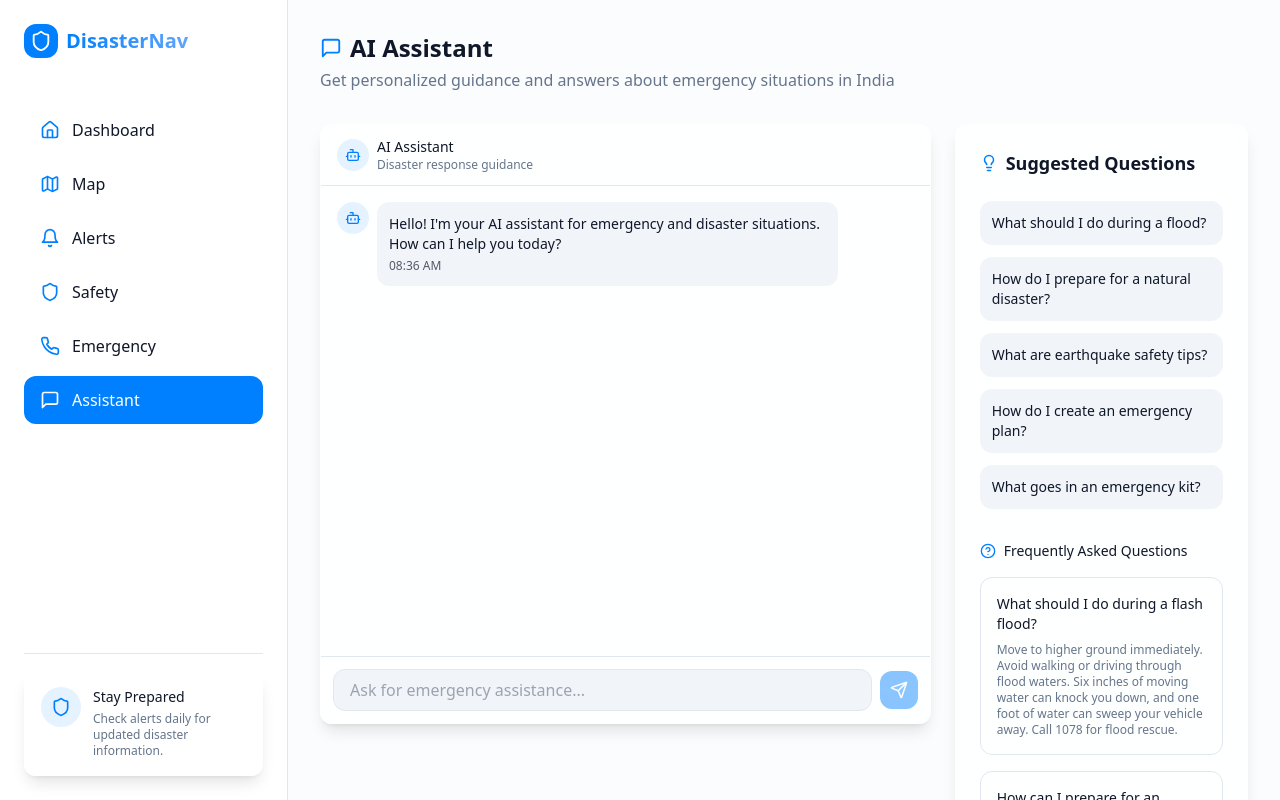
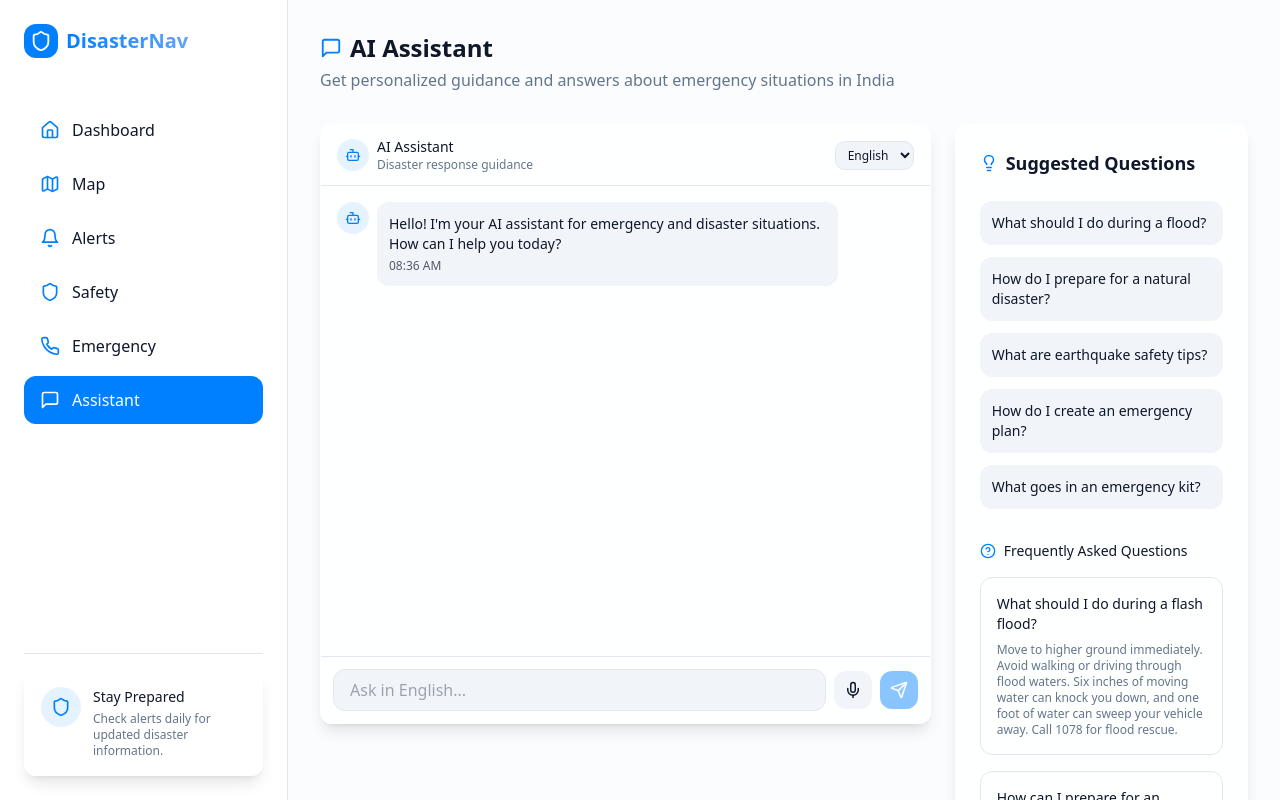
Before and after one commit to Yash-267/disasterwise-navigator, a React (Vite) app: page /assistant in a window 1280 px wide. Shown: the top 800 px of the page. Built offline with nearby package versions, Linux system fonts and the light colour scheme.

Commit message:
Add voice typing to chatbot
Implement voice typing functionality for the chatbot, supporting both English and Hindi.

```diff
--- a/src/components/ChatAssistant.tsx
+++ b/src/components/ChatAssistant.tsx
@@ -1,6 +1,5 @@
-
 import React, { useState, useRef, useEffect } from 'react';
-import { Send, Bot, Loader2, User } from 'lucide-react';
+import { Send, Bot, Loader2, User, Mic, MicOff, Volume } from 'lucide-react';
 import { useLocation } from '../contexts/LocationContext';
 
 interface Message {
@@ -21,9 +20,12 @@ const ChatAssistant: React.FC = () => {
     },
   ]);
   const [isLoading, setIsLoading] = useState(false);
+  const [isListening, setIsListening] = useState(false);
+  const [selectedLanguage, setSelectedLanguage] = useState<'en-IN' | 'hi-IN'>('en-IN');
   const { location } = useLocation();
 
   const messagesEndRef = useRef<HTMLDivElement>(null);
+  const recognitionRef = useRef<SpeechRecognition | null>(null);
 
   const scrollToBottom = () => {
     messagesEndRef.current?.scrollIntoView({ behavior: 'smooth' });
@@ -32,6 +34,77 @@ const ChatAssistant: React.FC = () => {
   useEffect(() => {
     scrollToBottom();
   }, [messages]);
+
+  useEffect(() => {
+    // Initialize speech recognition
+    if ('SpeechRecognition' in window || 'webkitSpeechRecognition' in window) {
+      const SpeechRecognition = window.SpeechRecognition || window.webkitSpeechRecognition;
+      recognitionRef.current = new SpeechRecognition();
+      recognitionRef.current.continuous = true;
+      recognitionRef.current.interimResults = true;
+
+      recognitionRef.current.onresult = (event) => {
+        const transcript = Array.from(event.results)
+          .map(result => result[0])
+          .map(result => result.transcript)
+          .join('');
+
+        setInput(transcript);
+      };
+
+      recognitionRef.current.onend = () => {
+        if (isListening) {
+          // If still set to listening but recognition stopped, restart it
+          recognitionRef.current?.start();
+        }
+      };
+
+      recognitionRef.current.onerror = (event) => {
+        console.error('Speech recognition error', event.error);
+        setIsListening(false);
+      };
+    }
+
+    return () => {
+      if (recognitionRef.current) {
+        recognitionRef.current.stop();
+      }
+    };
+  }, [isListening]);
+
+  // Listen for suggested question events
+  useEffect(() => {
+    const handleSuggestedQuestion = (event: CustomEvent<{ question: string }>) => {
+      setInput(event.detail.question);
+      // Auto-submit the question
+      setTimeout(() => {
+        handleSendMessage(new Event('submit') as any);
+      }, 100);
+    };
+
+    window.addEventListener('send-question', handleSuggestedQuestion as EventListener);
+
+    return () => {
+      window.removeEventListener('send-question', handleSuggestedQuestion as EventListener);
+    };
+  }, []);
+
+  const toggleListening = () => {
+    if (!recognitionRef.current) {
+      console.error('Speech recognition not supported');
+      return;
+    }
+
+    if (isListening) {
+      recognitionRef.current.stop();
+      setIsListening(false);
+    } else {
+      // Set language before starting
+      recognitionRef.current.lang = selectedLanguage;
+      recognitionRef.current.start();
+      setIsListening(true);
+    }
+  };
 
   const handleSendMessage = async (e: React.FormEvent) => {
     e.preventDefault();
@@ -47,8 +120,15 @@ const ChatAssistant: React.FC = () => {
     };
 
     setMessages((prev) => [...prev, userMessage]);
+    const sentMessage = input; // Store the input before clearing it
     setInput('');
     setIsLoading(true);
+
+    // Stop listening when sending a message
+    if (isListening && recognitionRef.current) {
+      recognitionRef.current.stop();
+      setIsListening(false);
+    }
 
     // Simulate AI response (in a real app, this would be an API call to a LLM)
     setTimeout(() => {
@@ -56,45 +136,45 @@ const ChatAssistant: React.FC = () => {
       const userLocation = location ? `${location.district ? location.district + ', ' : ''}${location.state}` : 'your area';
 
       // Check for various disaster keywords
-      if (input.toLowerCase().includes('flood')) {
+      if (sentMessage.toLowerCase().includes('flood')) {
         if (location?.state === 'Kerala' || location?.state === 'Assam' || location?.state === 'Bihar') {
           responseContent = `FLOOD EMERGENCY IN ${userLocation.toUpperCase()}: Move to higher ground immediately. Avoid walking or driving through flood waters. Six inches of moving water can knock you down, and one foot of water can sweep your vehicle away. Contact local emergency services at 1078 for flood rescue.`;
         } else {
           responseContent = 'If you\'re experiencing flooding, please move to higher ground immediately. Avoid walking or driving through flood waters. Six inches of moving water can knock you down, and one foot of water can sweep your vehicle away. Contact NDRF at 1078 for flood-related emergencies.';
         }
-      } else if (input.toLowerCase().includes('earthquake')) {
+      } else if (sentMessage.toLowerCase().includes('earthquake')) {
         if (location?.state === 'Uttarakhand' || location?.state === 'Gujarat' || location?.state === 'Himachal Pradesh') {
           responseContent = `EARTHQUAKE ALERT FOR ${userLocation.toUpperCase()}: Drop, Cover, and Hold On. Get under a sturdy table or desk and hold on until the shaking stops. Stay away from windows and exterior walls. After shaking stops, evacuate to open areas. Contact emergency services at 112.`;
         } else {
           responseContent = 'During an earthquake: Drop, Cover, and Hold On. Drop to the ground, take cover under a sturdy table or desk, and hold on until the shaking stops. If there\'s no table nearby, cover your face and head with your arms and crouch in an inside corner of the building. After the shaking stops, evacuate to an open area away from damaged buildings.';
         }
-      } else if (input.toLowerCase().includes('hurricane') || input.toLowerCase().includes('cyclone') || input.toLowerCase().includes('storm')) {
+      } else if (sentMessage.toLowerCase().includes('hurricane') || sentMessage.toLowerCase().includes('cyclone') || sentMessage.toLowerCase().includes('storm')) {
         if (location?.state === 'Odisha' || location?.state === 'West Bengal' || location?.state === 'Tamil Nadu') {
           responseContent = `CYCLONE WARNING FOR ${userLocation.toUpperCase()}: Stay indoors in a secure building. Move away from windows. Prepare emergency supplies (water, food, medicines, torch, battery radio). Follow evacuation orders immediately if given. Contact state disaster management at 1070.`;
         } else {
           responseContent = 'For cyclones or severe storms, stay informed through local news and IMD alerts. Secure your home, have emergency supplies ready (drinking water, non-perishable food, medicines, flashlight), and follow evacuation orders if given. Stay away from windows during the storm and beware of flooding after the storm passes.';
         }
-      } else if (input.toLowerCase().includes('fire')) {
+      } else if (sentMessage.toLowerCase().includes('fire')) {
         responseContent = 'In case of fire: GET OUT, STAY OUT, and CALL FOR HELP. Never go back inside a burning building. If smoke is present, stay low to the ground and cover your mouth with a cloth. Test doors with the back of your hand before opening them. Call fire emergency services at 101 immediately once you are safe.';
-      } else if (input.toLowerCase().includes('landslide')) {
+      } else if (sentMessage.toLowerCase().includes('landslide')) {
         if (location?.state === 'Uttarakhand' || location?.state === 'Kerala' || location?.state === 'Himachal Pradesh') {
           responseContent = `LANDSLIDE RISK IN ${userLocation.toUpperCase()}: Evacuate immediately if you notice cracks in the ground, tilting trees, or sudden increases in stream water levels. Move to higher, stable ground away from slopes. Contact district emergency operations center or call 1077.`;
         } else {
           responseContent = 'If you suspect an imminent landslide, evacuate immediately. Watch for warning signs like unusual sounds, cracks appearing in the ground, tilting trees, or bulging ground at the base of a slope. Move away from the path of the landslide or debris flow. Contact local disaster management at 1077.';
         }
-      } else if (input.toLowerCase().includes('tsunami')) {
+      } else if (sentMessage.toLowerCase().includes('tsunami')) {
         if (location?.state === 'Tamil Nadu' || location?.state === 'Kerala' || location?.state === 'Andhra Pradesh') {
           responseContent = `TSUNAMI WARNING FOR ${userLocation.toUpperCase()}: If you feel strong earthquake near coast, move immediately to higher ground or inland. Don't wait for official warning. A tsunami may arrive within minutes. Stay away from the coast until officials declare it safe.`;
         } else {
           responseContent = 'If you feel a strong earthquake while near the coast, immediately move to higher ground or inland. Do not wait for an official tsunami warning as a tsunami can arrive within minutes of the earthquake. Stay away from coastal areas until officials declare it safe to return.';
         }
-      } else if (input.toLowerCase().includes('evacuation') || input.toLowerCase().includes('evacuate')) {
+      } else if (sentMessage.toLowerCase().includes('evacuation') || sentMessage.toLowerCase().includes('evacuate')) {
         responseContent = `For evacuation in ${userLocation}: Follow instructions from local authorities immediately. Bring only essential items (medicines, documents, water, food). Shut off utilities if instructed. Use designated evacuation routes. If you need assistance evacuating, contact district disaster management at 1077 or national emergency at 112.`;
-      } else if (input.toLowerCase().includes('hospital') || input.toLowerCase().includes('medical') || input.toLowerCase().includes('injured')) {
+      } else if (sentMessage.toLowerCase().includes('hospital') || sentMessage.toLowerCase().includes('medical') || sentMessage.toLowerCase().includes('injured')) {
         responseContent = `For medical emergencies in ${userLocation}, contact ambulance services at 108. For emergency medical advice, call 104. If you're treating injuries during a disaster: for bleeding, apply direct pressure; for burns, cool with clean water; for fractures, immobilize the area; for shock, lay person flat and elevate legs.`;
-      } else if (input.toLowerCase().includes('shelter') || input.toLowerCase().includes('relief camp')) {
+      } else if (sentMessage.toLowerCase().includes('shelter') || sentMessage.toLowerCase().includes('relief camp')) {
         responseContent = `For shelter information in ${userLocation} during disasters, contact your district emergency operations center or call 1077. Relief camps are typically set up in schools, community halls, and government buildings. You can also contact the local tahsildar office or village administrative officer for the nearest relief camps.`;
-      } else if (input.toLowerCase().includes('help') || input.toLowerCase().includes('emergency')) {
+      } else if (sentMessage.toLowerCase().includes('help') || sentMessage.toLowerCase().includes('emergency')) {
         responseContent = `For immediate emergency assistance in ${userLocation}, call the National Emergency Number 112. For disaster-specific help, contact: NDRF: 1078, State Disaster Management: 1070, District Disaster Management: 1077, Fire: 101, Ambulance: 108, Police: 100.`;
       } else {
         responseContent = `I understand you're concerned about disaster safety in ${userLocation}. For specific emergency guidance, please mention the type of disaster (flood, earthquake, cyclone, fire, landslide, etc.) you're facing or preparing for. I can provide targeted safety instructions, evacuation procedures, and local emergency contact information based on your situation.`;
@@ -123,6 +203,17 @@ const ChatAssistant: React.FC = () => {
             <h2 className="font-medium text-sm">AI Assistant</h2>
             <p className="text-xs text-muted-foreground">Disaster response guidance</p>
           </div>
+        </div>
+
+        <div className="flex items-center gap-2">
+          <select
+            value={selectedLanguage}
+            onChange={(e) => setSelectedLanguage(e.target.value as 'en-IN' | 'hi-IN')}
+            className="text-xs bg-secondary rounded-md border border-border px-2 py-1"
+          >
+            <option value="en-IN">English</option>
+            <option value="hi-IN">हिंदी</option>
+          </select>
         </div>
       </div>
 
@@ -189,10 +280,24 @@ const ChatAssistant: React.FC = () => {
           type="text"
           value={input}
           onChange={(e) => setInput(e.target.value)}
-          placeholder="Ask for emergency assistance..."
+          placeholder={`Ask in ${selectedLanguage === 'en-IN' ? 'English' : 'हिंदी'}...`}
           className="flex-1 px-4 py-2 rounded-lg bg-secondary border border-border focus:outline-none focus:ring-1 focus:ring-primary transition-all"
           disabled={isLoading}
         />
+        <button
+          type="button"
+          onClick={toggleListening}
+          className={`p-2.5 rounded-lg ${
+            isListening
+              ? 'bg-red-500 text-white hover:bg-red-600'
+              : 'bg-secondary hover:bg-secondary/80'
+          } transition-colors`}
+          disabled={isLoading}
+          aria-label={isListening ? 'Stop voice input' : 'Start voice input'}
+          title={isListening ? 'Stop voice input' : 'Start voice input'}
+        >
+          {isListening ? <MicOff size={18} /> : <Mic size={18} />}
+        </button>
         <button
           type="submit"
           className="p-2.5 rounded-lg bg-primary text-primary-foreground hover:bg-primary/90 transition-colors disabled:opacity-50 disabled:pointer-events-none button-shine"
```
Also changed, not shown: src/pages/AssistantPage.tsx (+18 -1 lines), src/types/speech-recognition.d.ts (added, +78 -0 lines).
